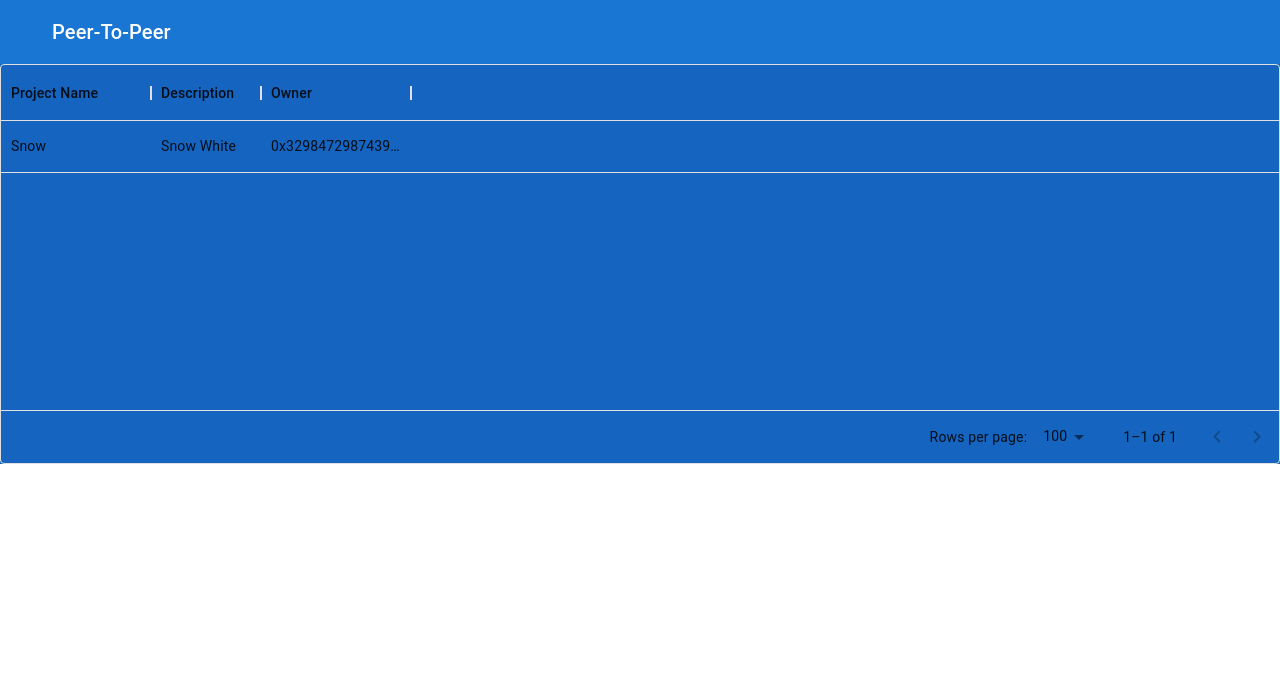
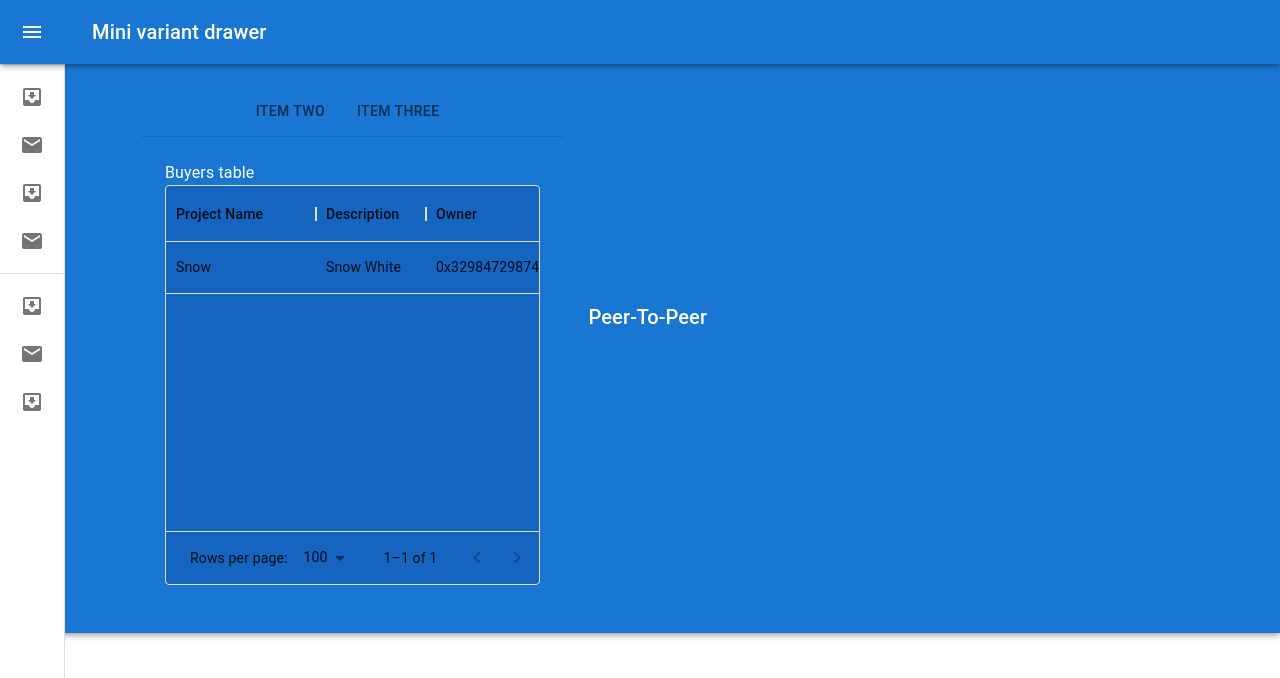
Before and after one commit to swamikamal/ETH4ALL, a React (Create React App) app: page / in a window 1280 px wide. Shown: the top 678 px of the page. Built offline with nearby package versions, Linux system fonts and the light colour scheme; what ipfs-http-client would draw is missing.

Commit message:
Add files via upload

```diff
--- a/package.json
+++ b/package.json
@@ -5,6 +5,8 @@
   "dependencies": {
     "@emotion/react": "^11.10.5",
     "@emotion/styled": "^11.10.5",
+    "@mui/icons-material": "^5.11.0",
+    "@mui/lab": "^5.0.0-alpha.119",
     "@mui/material": "^5.11.8",
     "@mui/styled-engine-sc": "^5.11.0",
     "@mui/x-data-grid": "^5.17.23",
--- a/src/Main.js
+++ b/src/Main.js
@@ -1,7 +1,6 @@
 import { useState} from 'react';
 import Web3 from 'web3';
 import InfuraIPFSUpload from './infura';
-import TitleHead from './components/TitleHead.js';
 import AppBar from '@mui/material/AppBar';
 import Box from '@mui/material/Box';
 import Toolbar from '@mui/material/Toolbar';
@@ -9,6 +8,7 @@
 import Button from '@mui/material/Button';
 import IconButton from '@mui/material/IconButton';
 import Buyerfront from './components/Buyerfront';
+import TemporaryDrawer from './components/Sidebar';
 
 
 
@@ -57,16 +57,17 @@
             sx={{ mr: 2 }}
           >
           </IconButton>
+          <TemporaryDrawer/>
           <Typography variant="h6" component="div" sx={{ flexGrow: 1 }}>
             Peer-To-Peer
           </Typography>
           {walletAddress ? (<InfuraIPFSUpload walletAddress={walletAddress} />) : (
         <Button onClick={handleConnectWalletClick}>Connect Wallet</Button>)}
-
         </Toolbar>
       </AppBar>
     </Box>
-     <Buyerfront/>
+
+
 
     </div>
 
--- a/src/components/Buyerfront.js
+++ b/src/components/Buyerfront.js
@@ -1,11 +1,13 @@
 import React from 'react'
-import DataGrid from './gridViewOfSellers'
+
+import LabTabs from './TabBUYSellReview'
 
 
 function Buyerfront() {
   return (
     <div>
-        <DataGrid/>
+
+        <LabTabs/>
     </div>
   )
 }
--- /dev/null
+++ b/src/components/Sidebar.js
@@ -0,0 +1,187 @@
+import * as React from 'react';
+import { styled, useTheme } from '@mui/material/styles';
+import Box from '@mui/material/Box';
+import MuiDrawer from '@mui/material/Drawer';
+import MuiAppBar from '@mui/material/AppBar';
+import Toolbar from '@mui/material/Toolbar';
+import List from '@mui/material/List';
+import CssBaseline from '@mui/material/CssBaseline';
+import Typography from '@mui/material/Typography';
+import Divider from '@mui/material/Divider';
+import IconButton from '@mui/material/IconButton';
+import MenuIcon from '@mui/icons-material/Menu';
+import ChevronLeftIcon from '@mui/icons-material/ChevronLeft';
+import ChevronRightIcon from '@mui/icons-material/ChevronRight';
+import ListItem from '@mui/material/ListItem';
+import ListItemButton from '@mui/material/ListItemButton';
+import ListItemIcon from '@mui/material/ListItemIcon';
+import ListItemText from '@mui/material/ListItemText';
+import InboxIcon from '@mui/icons-material/MoveToInbox';
+import MailIcon from '@mui/icons-material/Mail';
+import Buyerfront from './Buyerfront';
+
+const drawerWidth = 240;
+
+const openedMixin = (theme) => ({
+  width: drawerWidth,
+  transition: theme.transitions.create('width', {
+    easing: theme.transitions.easing.sharp,
+    duration: theme.transitions.duration.enteringScreen,
+  }),
+  overflowX: 'hidden',
+});
+
+const closedMixin = (theme) => ({
+  transition: theme.transitions.create('width', {
+    easing: theme.transitions.easing.sharp,
+    duration: theme.transitions.duration.leavingScreen,
+  }),
+  overflowX: 'hidden',
+  width: `calc(${theme.spacing(7)} + 1px)`,
+  [theme.breakpoints.up('sm')]: {
+    width: `calc(${theme.spacing(8)} + 1px)`,
+  },
+});
+
+const DrawerHeader = styled('div')(({ theme }) => ({
+  display: 'flex',
+  alignItems: 'center',
+  justifyContent: 'flex-end',
+  padding: theme.spacing(0, 1),
+  // necessary for content to be below app bar
+  ...theme.mixins.toolbar,
+}));
+
+const AppBar = styled(MuiAppBar, {
+  shouldForwardProp: (prop) => prop !== 'open',
+})(({ theme, open }) => ({
+  zIndex: theme.zIndex.drawer + 1,
+  transition: theme.transitions.create(['width', 'margin'], {
+    easing: theme.transitions.easing.sharp,
+    duration: theme.transitions.duration.leavingScreen,
+  }),
+  ...(open && {
+    marginLeft: drawerWidth,
+    width: `calc(100% - ${drawerWidth}px)`,
+    transition: theme.transitions.create(['width', 'margin'], {
+      easing: theme.transitions.easing.sharp,
+      duration: theme.transitions.duration.enteringScreen,
+    }),
+  }),
+}));
+
+const Drawer = styled(MuiDrawer, { shouldForwardProp: (prop) => prop !== 'open' })(
+  ({ theme, open }) => ({
+    width: drawerWidth,
+    flexShrink: 0,
+    whiteSpace: 'nowrap',
+    boxSizing: 'border-box',
+    ...(open && {
+      ...openedMixin(theme),
+      '& .MuiDrawer-paper': openedMixin(theme),
+    }),
+    ...(!open && {
+      ...closedMixin(theme),
+      '& .MuiDrawer-paper': closedMixin(theme),
+    }),
+  }),
+);
+
+export default function MiniDrawer() {
+  const theme = useTheme();
+  const [open, setOpen] = React.useState(false);
+
+  const handleDrawerOpen = () => {
+    setOpen(true);
+  };
+
+  const handleDrawerClose = () => {
+    setOpen(false);
+  };
+
+  return (
+    <Box sx={{ display: 'flex' }}>
+      <CssBaseline />
+      <AppBar position="fixed" open={open}>
+        <Toolbar>
+          <IconButton
+            color="inherit"
+            aria-label="open drawer"
+            onClick={handleDrawerOpen}
+            edge="start"
+            sx={{
+              marginRight: 5,
+              ...(open && { display: 'none' }),
+            }}
+          >
+            <MenuIcon />
+          </IconButton>
+          <Typography variant="h6" noWrap component="div">
+            Mini variant drawer
+          </Typography>
+        </Toolbar>
+      </AppBar>
+      <Drawer variant="permanent" open={open}>
+        <DrawerHeader>
+          <IconButton onClick={handleDrawerClose}>
+            {theme.direction === 'rtl' ? <ChevronRightIcon /> : <ChevronLeftIcon />}
+          </IconButton>
+        </DrawerHeader>
+        <Divider />
+        <List>
+          {['Inbox', 'Starred', 'Send email', 'Drafts'].map((text, index) => (
+            <ListItem key={text} disablePadding sx={{ display: 'block' }}>
+              <ListItemButton
+                sx={{
+                  minHeight: 48,
+                  justifyContent: open ? 'initial' : 'center',
+                  px: 2.5,
+                }}
+              >
+                <ListItemIcon
+                  sx={{
+                    minWidth: 0,
+                    mr: open ? 3 : 'auto',
+                    justifyContent: 'center',
+                  }}
+                >
+                  {index % 2 === 0 ? <InboxIcon /> : <MailIcon />}
+                </ListItemIcon>
+                <ListItemText primary={text} sx={{ opacity: open ? 1 : 0 }} />
+              </ListItemButton>
+            </ListItem>
+          ))}
+        </List>
+        <Divider />
+        <List>
+          {['All mail', 'Trash', 'Spam'].map((text, index) => (
+            <ListItem key={text} disablePadding sx={{ display: 'block' }}>
+              <ListItemButton
+                sx={{
+                  minHeight: 48,
+                  justifyContent: open ? 'initial' : 'center',
+                  px: 2.5,
+                }}
+              >
+                <ListItemIcon
+                  sx={{
+                    minWidth: 0,
+                    mr: open ? 3 : 'auto',
+                    justifyContent: 'center',
+                  }}
+                >
+                  {index % 2 === 0 ? <InboxIcon /> : <MailIcon />}
+                </ListItemIcon>
+                <ListItemText primary={text} sx={{ opacity: open ? 1 : 0 }} />
+              </ListItemButton>
+            </ListItem>
+          ))}
+        </List>
+      </Drawer>
+      <Box component="main" sx={{ flexGrow: 1, p: 3 }}>
+        <DrawerHeader />
+        <Buyerfront/>
+      </Box>
+    </Box>
+  );
+}
--- /dev/null
+++ b/src/components/TabBUYSellReview.js
@@ -0,0 +1,32 @@
+import * as React from 'react';
+import Box from '@mui/material/Box';
+import Tab from '@mui/material/Tab';
+import TabContext from '@mui/lab/TabContext';
+import TabList from '@mui/lab/TabList';
+import TabPanel from '@mui/lab/TabPanel';
+import DataGrid from './gridViewOfSellers'
+
+export default function LabTabs() {
+  const [value, setValue] = React.useState('1');
+
+  const handleChange = (event, newValue) => {
+    setValue(newValue);
+  };
+
+  return (
+    <Box sx={{ width: '100%', typography: 'body1' }}>
+      <TabContext value={value}>
+        <Box sx={{ borderBottom: 1, borderColor: 'divider' }}>
+          <TabList onChange={handleChange} aria-label="lab API tabs example">
+            <Tab label="Item One" value="1" />
+            <Tab label="Item Two" value="2" />
+            <Tab label="Item Three" value="3" />
+          </TabList>
+        </Box>
+        <TabPanel value="1">Buyers table<DataGrid/></TabPanel>
+        <TabPanel value="2">Upload your File to ipfs using infura</TabPanel>
+        <TabPanel value="3">Item Three</TabPanel>
+      </TabContext>
+    </Box>
+  );
+}
--- a/src/components/gridViewOfSellers.js
+++ b/src/components/gridViewOfSellers.js
@@ -31,6 +31,7 @@
 
 export default function gri() {
   return (
+
     <Box sx={{ height: 400, width: '100%', backgroundColor: 'primary.dark','&:hover': {
         backgroundColor: 'primary.main',
         opacity: [0.9, 0.8, 0.7],
```
Also changed, not shown: src/components/NavDropDownList.js (added), 1 other file (tests, documents, lock files or other folders).
